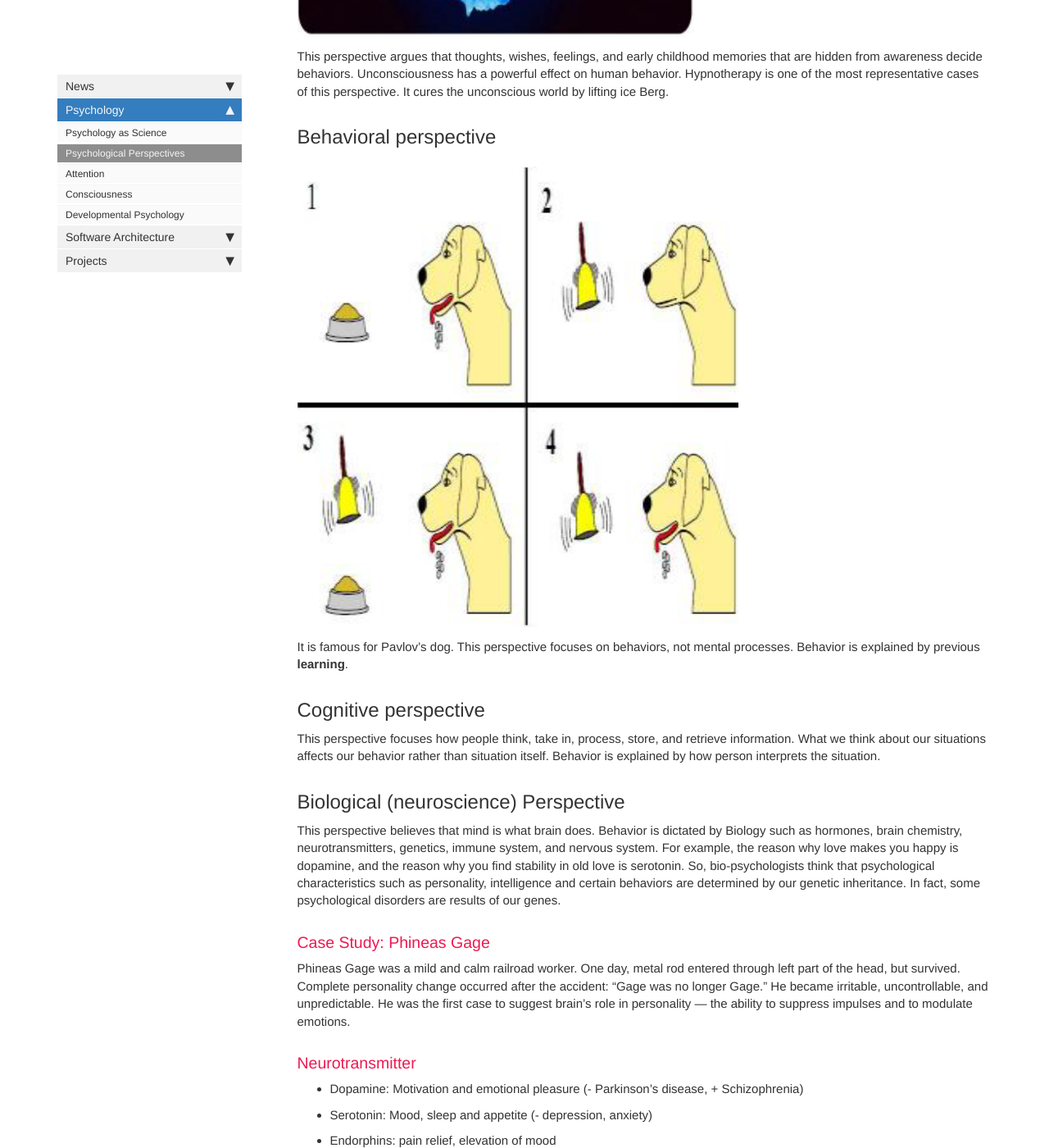
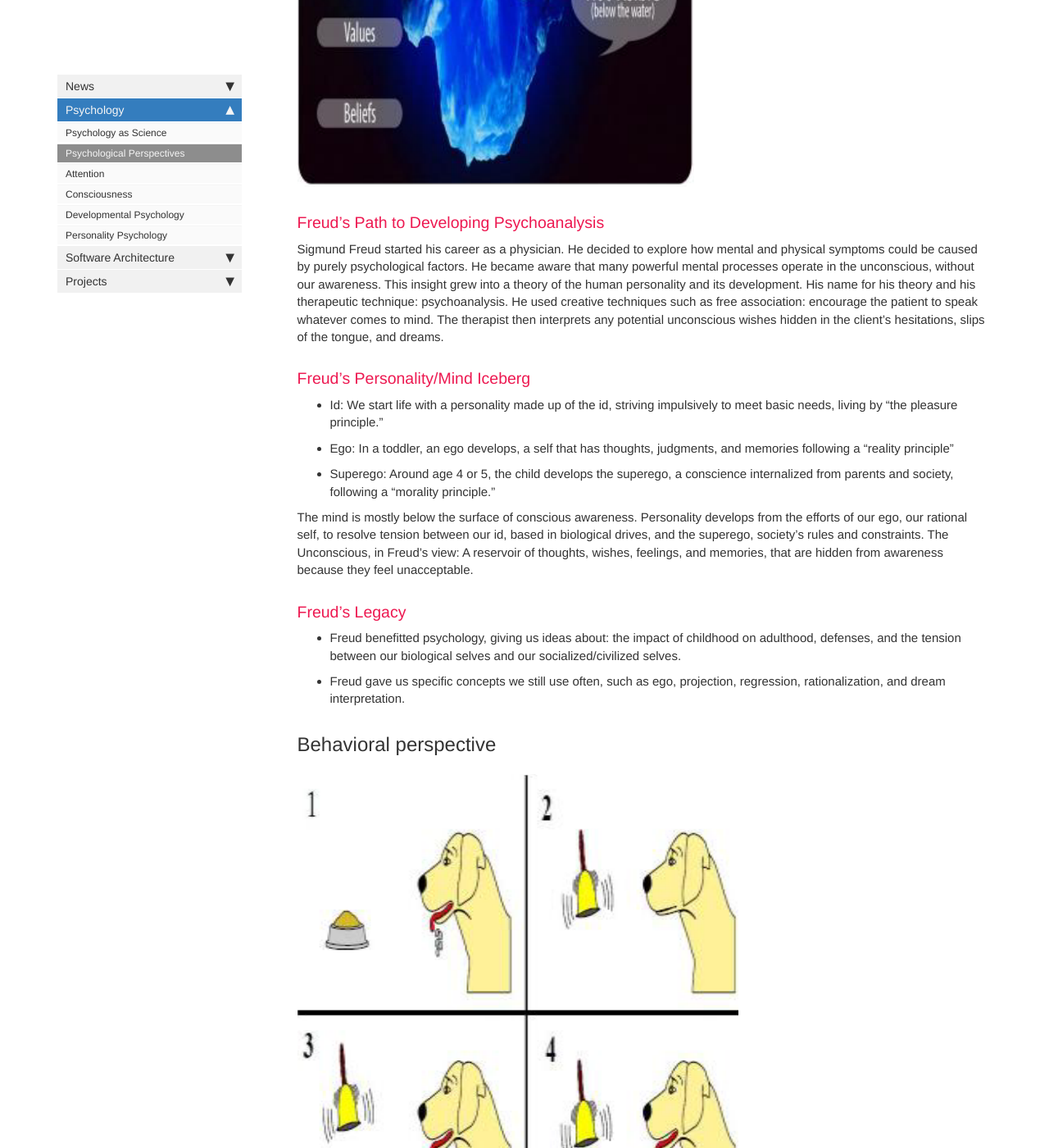
Before and after one commit to codingsoo/codingsoo.github.io1, a Jekyll site: the page built from pages/psychology/psychological-perspectives.md, in a window 1280 px wide and 1400 px high, scrolled down 1306 px. Shown: the whole window at 82% size. Built offline with Jekyll 4.4.1, drawn with Linux system fonts in a browser that asks for light colours; nearby versions of some CDN libraries; comment, search, counter and statistics services are not loaded; some of the changed text lies outside the part shown.

Commit message:
Lecture 9 finished

```diff
--- a/_data/sidebars/home_sidebar.yml
+++ b/_data/sidebars/home_sidebar.yml
@@ -30,6 +30,9 @@ entries:
     - title: Developmental Psychology
       url: /developmental-psychology.html
       output: web
+    - title: Personality Psychology
+      url: /personality-psychology.html
+      output: web
 
   - title: Software Architecture
     output: web
--- a/pages/psychology/psychological-perspectives.md
+++ b/pages/psychology/psychological-perspectives.md
@@ -15,9 +15,28 @@ These are assumptions (beliefs) about human behavior to observe behaviors from a
 
 ## Psychodynamic perspective
 
+This perspective argues that thoughts, wishes, feelings, and early childhood memories that are hidden from awareness decide behaviors. Unconsciousness has a powerful effect on human behavior. Hypnotherapy is one of the most representative cases of this perspective. It cures the unconscious world by lifting ice Berg.
+
 ![freud_iceberg](https://wardballoon.github.io/images/freud_iceberg.png)
 
-This perspective argues that thoughts, wishes, feelings, and early childhood memories that are hidden from awareness decide behaviors. Unconsciousness has a powerful effect on human behavior. Hypnotherapy is one of the most representative cases of this perspective. It cures the unconscious world by lifting ice Berg.
+### Freud’s Path to Developing Psychoanalysis
+
+Sigmund Freud started his career as a physician. He decided to explore how mental and physical symptoms could be caused by purely psychological factors. He became aware that many powerful mental processes operate in the unconscious, without our awareness. This insight grew into a theory of the human personality and its development. His name for his theory and his therapeutic technique: psychoanalysis. He used creative techniques such as free association: encourage the patient to speak whatever comes to mind. The therapist then interprets any potential unconscious wishes hidden in the client’s hesitations, slips of the tongue, and dreams.
+
+### Freud’s Personality/Mind Iceberg
+
+- Id: We start life with a personality made up of the id, striving impulsively to meet basic needs, living by “the pleasure principle.”
+- Ego: In a toddler, an ego develops, a self that has thoughts, judgments, and
+memories following a “reality principle”
+- Superego: Around age 4 or 5, the child develops the superego, a conscience
+internalized from parents and society, following a “morality principle.”
+
+The mind is mostly below the surface of conscious awareness. Personality develops from the efforts of our ego, our rational self, to resolve tension between our id, based in biological drives, and the superego, society’s rules and constraints. The Unconscious, in Freud’s view: A reservoir of thoughts, wishes, feelings, and memories, that are hidden from awareness because they feel unacceptable.
+
+### Freud’s Legacy
+
+- Freud benefitted psychology, giving us ideas about: the impact of childhood on adulthood, defenses, and the tension between our biological selves and our socialized/civilized selves.
+- Freud gave us specific concepts we still use often, such as ego, projection, regression, rationalization, and dream interpretation.
 
 ## Behavioral perspective
 
@@ -61,3 +80,13 @@ Language is also proved that is related to the brain. There are two areas: Broca
 ## Humanistic perspective
 
 This is a perspective that human natural desire for self-realization determines behavior. Anxiety and depression come because of the difference between ideal self and reality.
+
+### Abraham Maslow and Carl Rogers
+
+In Maslow’s view, people are motivated to keep moving up a hierarchy of needs, growing beyond getting basic needs met.
+
+![maslow-hierarchy](https://wardballoon.github.io/images/maslow-hierarchy.png)
+
+- Maslow and Rogers sought to offer a “third force” in psychology: The Humanistic Perspective.
+- They studied healthy people rather than people with mental health problems.
+- Humanism: focusing on the conditions that support healthy personal growth.
```
Also changed, not shown: pages/psychology/personality-psychology.md (added, +108 -0 lines), images/maslow-hierarchy.png (added).
